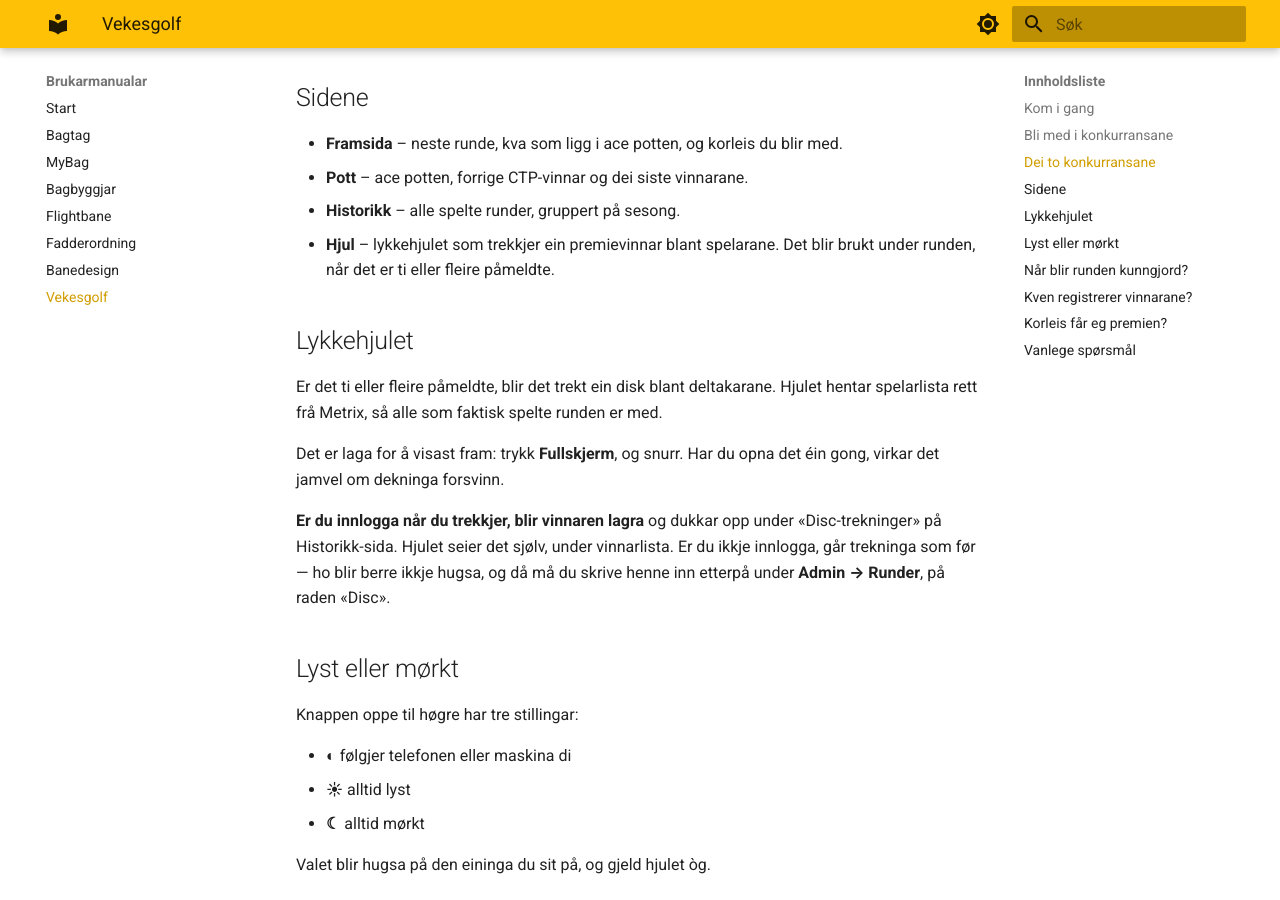
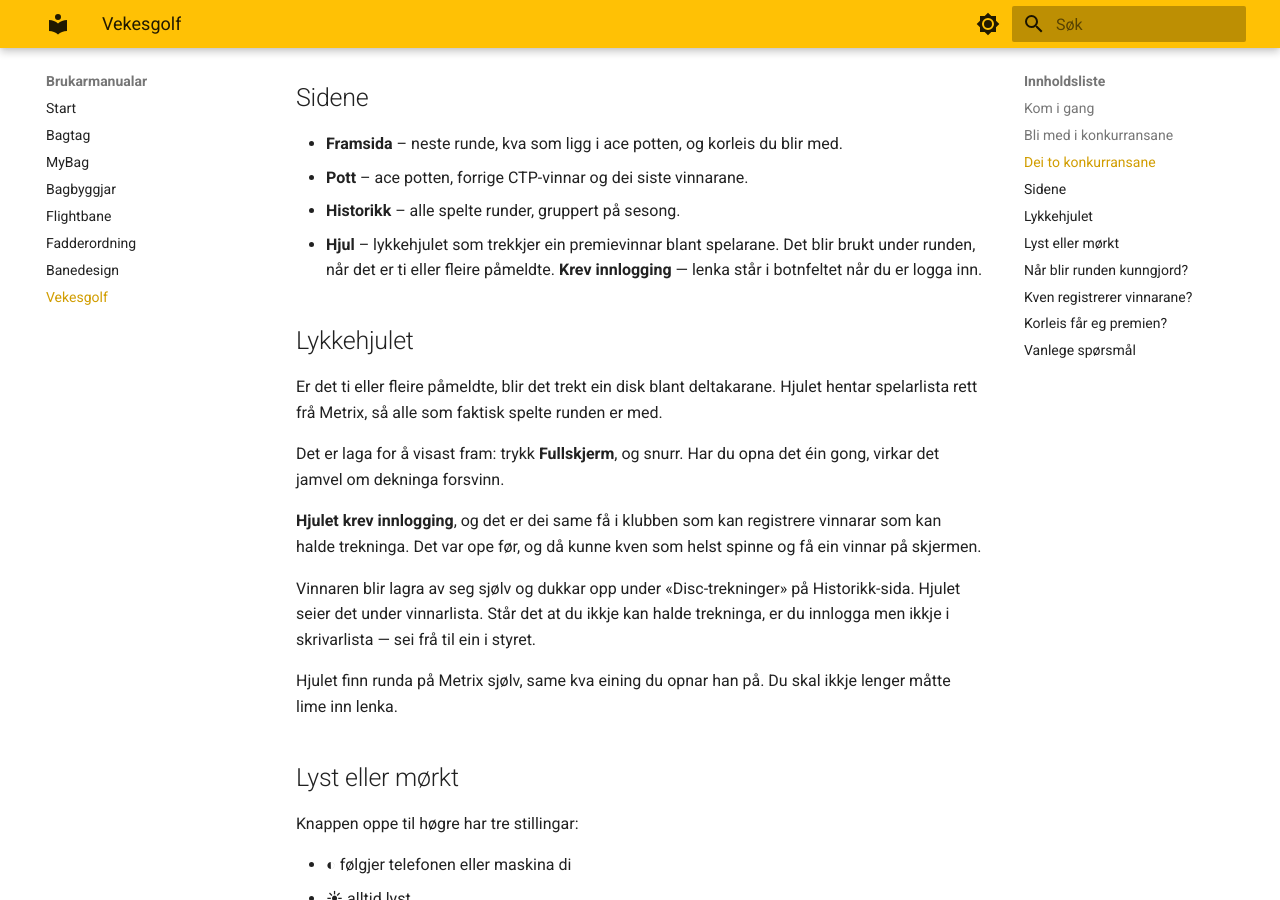
Before and after one commit to hanses89/manuals, an MkDocs documentation site: the page built from docs/vekesgolf.md, in a window 1280 px wide and 900 px high, scrolled down 1653 px. Built offline with MkDocs 1.6.1 and Material for MkDocs 9.7.7, drawn with Linux system fonts in a browser that asks for light colours.

Commit message:
manual: sync from vekesgolf.kvamdgs.no @ 009e39d5deeba6a99c142afc598ff20b40331db7

```diff
--- a/docs/vekesgolf.md
+++ b/docs/vekesgolf.md
@@ -68,7 +68,8 @@ CTP-holet varierer frå runde til runde og står på framsida før kvar runde.
 - **Pott** – ace potten, forrige CTP-vinnar og dei siste vinnarane.
 - **Historikk** – alle spelte runder, gruppert på sesong.
 - **Hjul** – lykkehjulet som trekkjer ein premievinnar blant spelarane. Det blir
-  brukt under runden, når det er ti eller fleire påmeldte.
+  brukt under runden, når det er ti eller fleire påmeldte. **Krev innlogging** —
+  lenka står i botnfeltet når du er logga inn.
 
 ## Lykkehjulet
 
@@ -78,10 +79,17 @@ hentar spelarlista rett frå Metrix, så alle som faktisk spelte runden er med.
 Det er laga for å visast fram: trykk **Fullskjerm**, og snurr. Har du opna det
 éin gong, virkar det jamvel om dekninga forsvinn.
 
-**Er du innlogga når du trekkjer, blir vinnaren lagra** og dukkar opp under
-«Disc-trekninger» på Historikk-sida. Hjulet seier det sjølv, under vinnarlista.
-Er du ikkje innlogga, går trekninga som før — ho blir berre ikkje hugsa, og då
-må du skrive henne inn etterpå under **Admin → Runder**, på raden «Disc».
+**Hjulet krev innlogging**, og det er dei same få i klubben som kan registrere
+vinnarar som kan halde trekninga. Det var ope før, og då kunne kven som helst
+spinne og få ein vinnar på skjermen.
+
+Vinnaren blir lagra av seg sjølv og dukkar opp under «Disc-trekninger» på
+Historikk-sida. Hjulet seier det under vinnarlista. Står det at du ikkje kan
+halde trekninga, er du innlogga men ikkje i skrivarlista — sei frå til ein i
+styret.
+
+Hjulet finn runda på Metrix sjølv, same kva eining du opnar han på. Du skal
+ikkje lenger måtte lime inn lenka.
 
 ## Lyst eller mørkt
 
```
